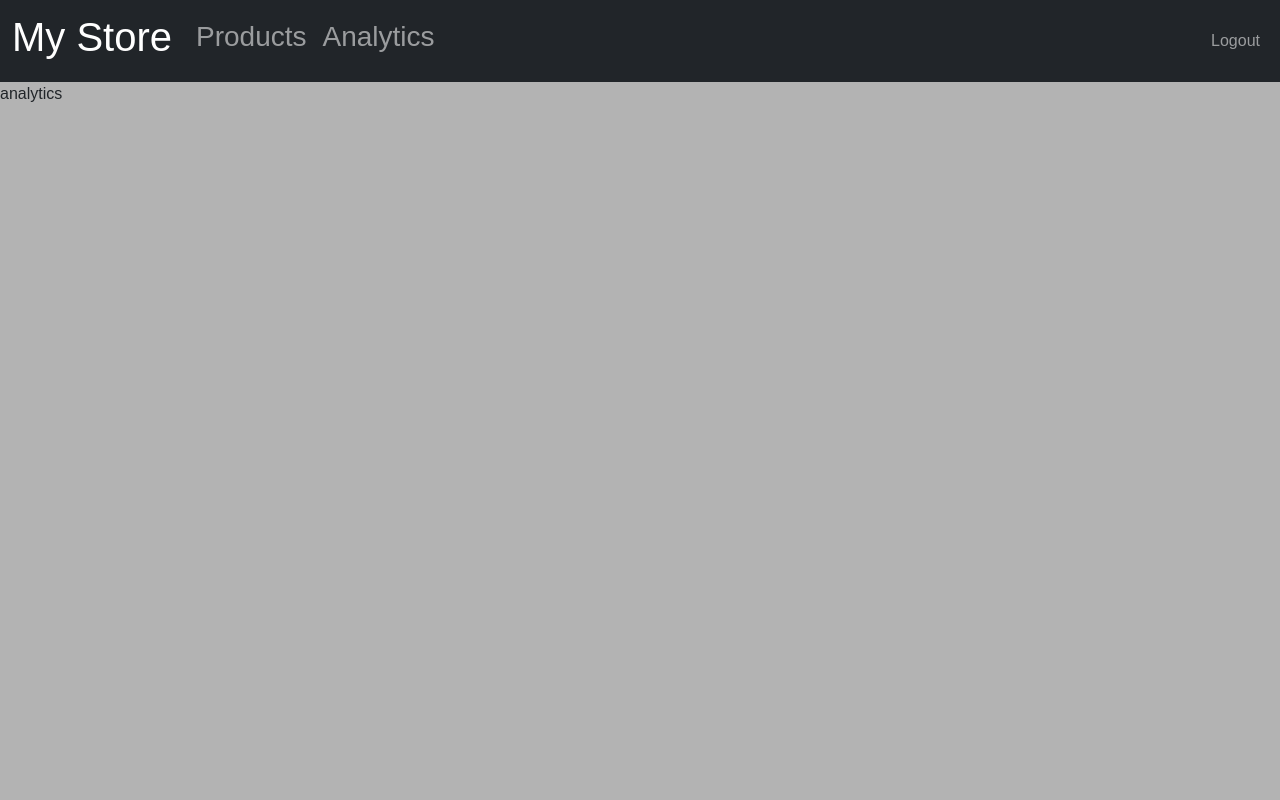
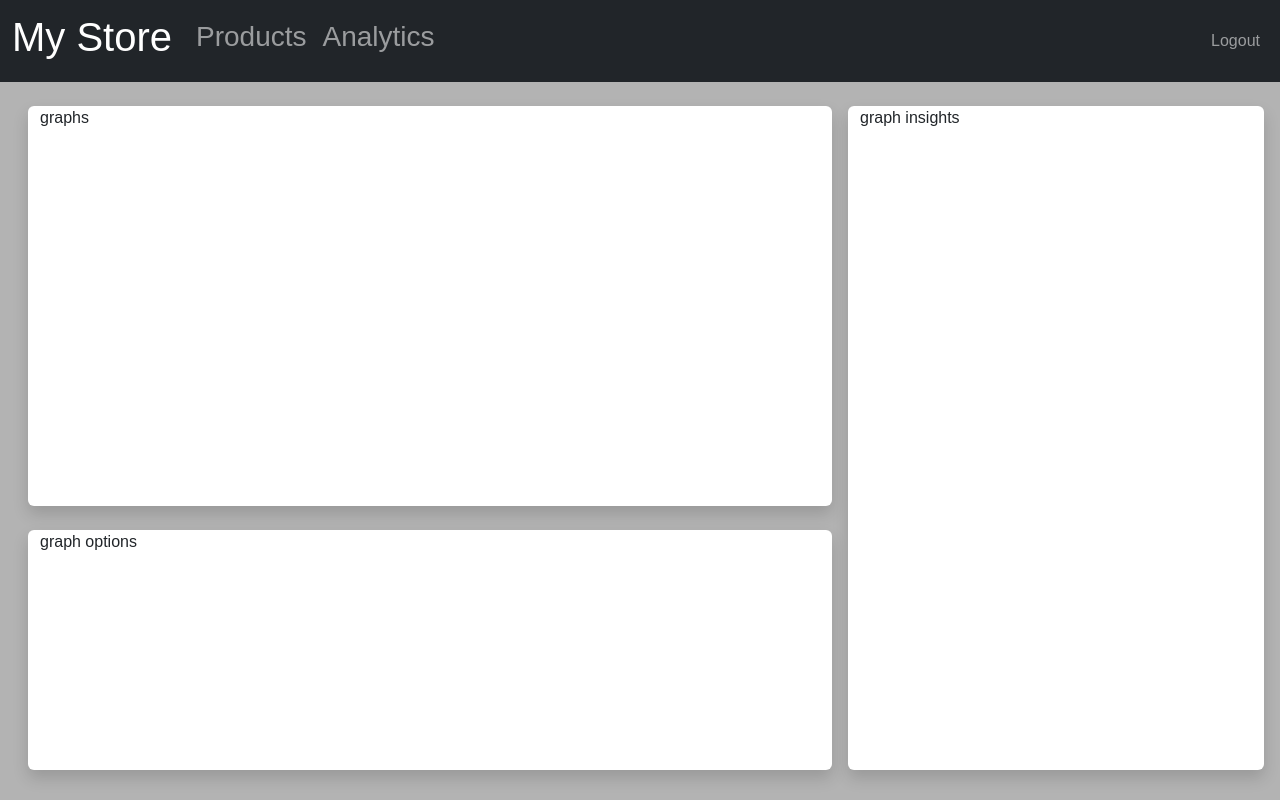
Before and after one commit to dtchitt/e-commerce-website, a React (Create React App) app in the folder frontend/: page /seller/analytics in a window 1280 px wide. Built offline with nearby package versions, Linux system fonts and the light colour scheme.

Commit message:
created analyitcs basic layout

```diff
--- a/frontend/src/pages/seller/Analytics.tsx
+++ b/frontend/src/pages/seller/Analytics.tsx
@@ -1,5 +1,25 @@
-import React from 'react';
+import { Container, Row, Col } from 'react-bootstrap';
 
 export default function Analytics() {
-	return <div>analytics</div>;
+	return (
+		<Container fluid>
+			<Row className='d-flex justify-content-around px-3 pt-4'>
+				<Col xs={8}>
+					<Row className='p-0 m-0'>
+						<Col className='bg-white rounded me-1 shadow' style={{ minHeight: '50vh' }}>
+							graphs
+						</Col>
+					</Row>
+					<Row className='p-0 m-0'>
+						<Col className='bg-white mt-4 rounded me-1 shadow' style={{ minHeight: '30vh' }}>
+							graph options
+						</Col>
+					</Row>
+				</Col>
+				<Col xs={4} className='bg-white rounded shadow'>
+					graph insights
+				</Col>
+			</Row>
+		</Container>
+	);
 }
```
